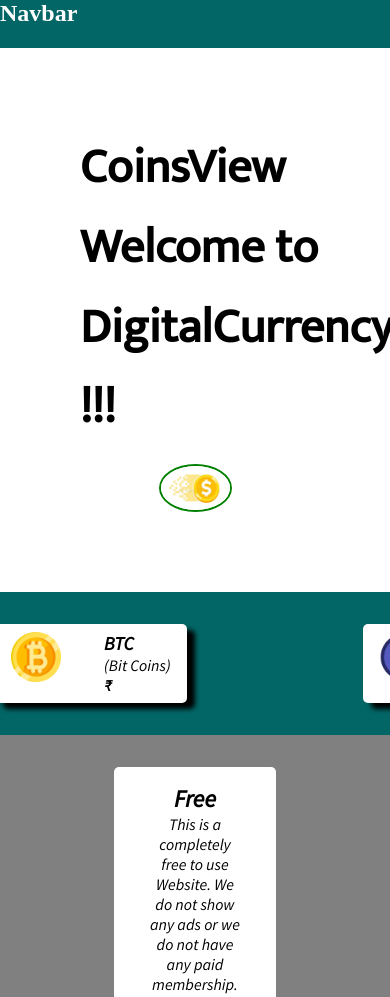
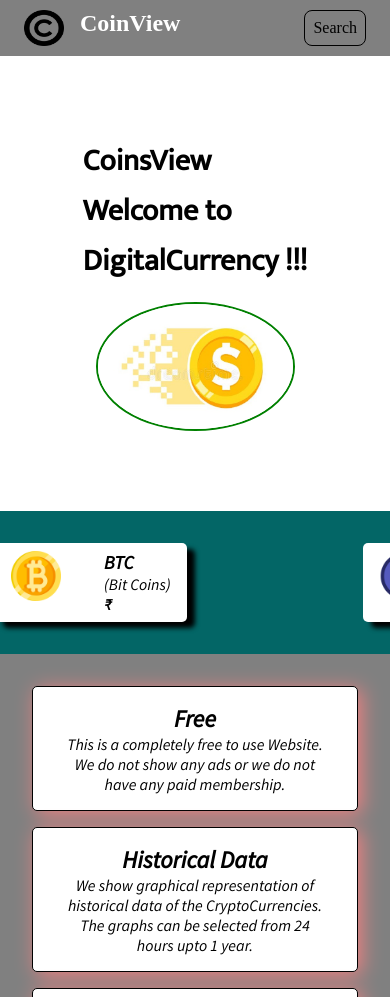
Before and after one commit to rvishl/CoinView---Project, a plain HTML site: page index.html in a window 390 px wide. Shown: the top 997 px of the page. Drawn offline with Linux system fonts and the light colour scheme; no server answers.

Commit message:
add some css

```diff
--- a/index.css
+++ b/index.css
@@ -8,8 +8,11 @@
 
 nav {
     height: 3rem;
-    background-color: rgb(3, 102, 102);
+    background-color: gray;
     color: white;
+    padding: 0.25rem 1.5rem;
+    align-items: center;
+    justify-content: space-between;
 }
 
 .flex_container {
@@ -57,7 +60,7 @@
     margin: 0px 5rem;
     width: 10rem;
     flex-shrink: 0;;
-    box-shadow: 8px 6px 5px;
+    box-shadow: 8px 6px 5px black;
 }
 
 .trending_coin .card > img {
@@ -90,9 +93,22 @@
 }
 
 .features > .card {
+    position: relative;
+    top: 0px;
+    left: 0px;
     text-align: center;
     padding: 1rem 2rem;
     width: 25vw;
+    border: 1px solid black;
+    box-shadow: 4px 3px 20px lightcoral;
+    transition: 0.25s all;
+}
+
+.features > .card:hover {
+    position: relative;
+    top: -5px;
+    left: -5px;
+    box-shadow: 8px 6px 30px lightsalmon;
 }
 
 footer {
@@ -113,3 +129,60 @@
         left: -360%;
     }
 }
+
+.nav_logo {
+    width: 2.5rem;
+    height: 2.25rem;
+}
+
+nav > h1 {
+    display: inline;
+}
+
+nav > div {
+    align-item: center;
+}
+
+.anchor_btn {
+    border: 1px solid black;
+    border-radius: 8px;
+    color: black;
+    padding: 0.5rem;
+    text-decoration: none;
+    transition: 0.25s all;
+}
+
+.anchor_btn:hover {
+    background-color: white;
+    color: red;
+    border-color: yellow;
+}
+
+@media screen and (max-width: 300px) {
+    nav h1 {
+        display: none;
+    }
+    body{
+        color: green;
+    }
+}
+
+@media screen and (max-width: 850px) {
+
+    .main > img {
+        width: 50vw;
+    }
+
+    .main > h1 {
+        font-size: 30px;
+    }
+
+    .features {
+        flex-direction: column;
+        align-content: stretch;
+    }
+
+    .features > .card {
+        width: initial;
+    }
+}
--- a/index.html
+++ b/index.html
@@ -6,9 +6,12 @@
         <meta http-equiv="X-UA-Compatible" content="IE=Edge" />
         <meta name="viewport" content="width=device-width, initial-scale=1.0" />
 
+        <!-- Google Font -->
         <link rel="preconnect" href="https://fonts.googleapis.com">
         <link rel="preconnect" href="https://fonts.gstatic.com" crossorigin>
         <link href="https://fonts.googleapis.com/css2?family=Mukta&family=Raleway&family=Source+Sans+Pro:ital@1&display=swap" rel="stylesheet">
+        <!-- favicon -->
+        <link rel="icon" type="image/png" href="./asset/logo.png" />
 
         <script src="https://kit.fontawesome.com/720abb2d5d.js" crossorigin="anonymous"></script>
 
@@ -18,8 +21,12 @@
     <body>
 
         <!-- Navigation Bar -->
-        <nav>
-            <h1>Navbar</h1>
+        <nav class="flex_container">
+            <div class="flex_container">
+                <img src="./asset/logo.png" alt="Nav_logo" class="nav_logo" />
+                <h1>CoinView</h1>
+            </div>
+            <a href="./search.html" class="anchor_btn">Search</a>
         </nav>
 
         <!-- Main Section containing main heading and image -->
@@ -30,6 +37,7 @@
                 Welcome to
                 <br />
                 DigitalCurrency !!!</h1>
+
             <img src="./asset/pic_logo.jpg" alt="Main_image" />
         </section>
 
```
Also changed, not shown: asset/logo.png (added).
